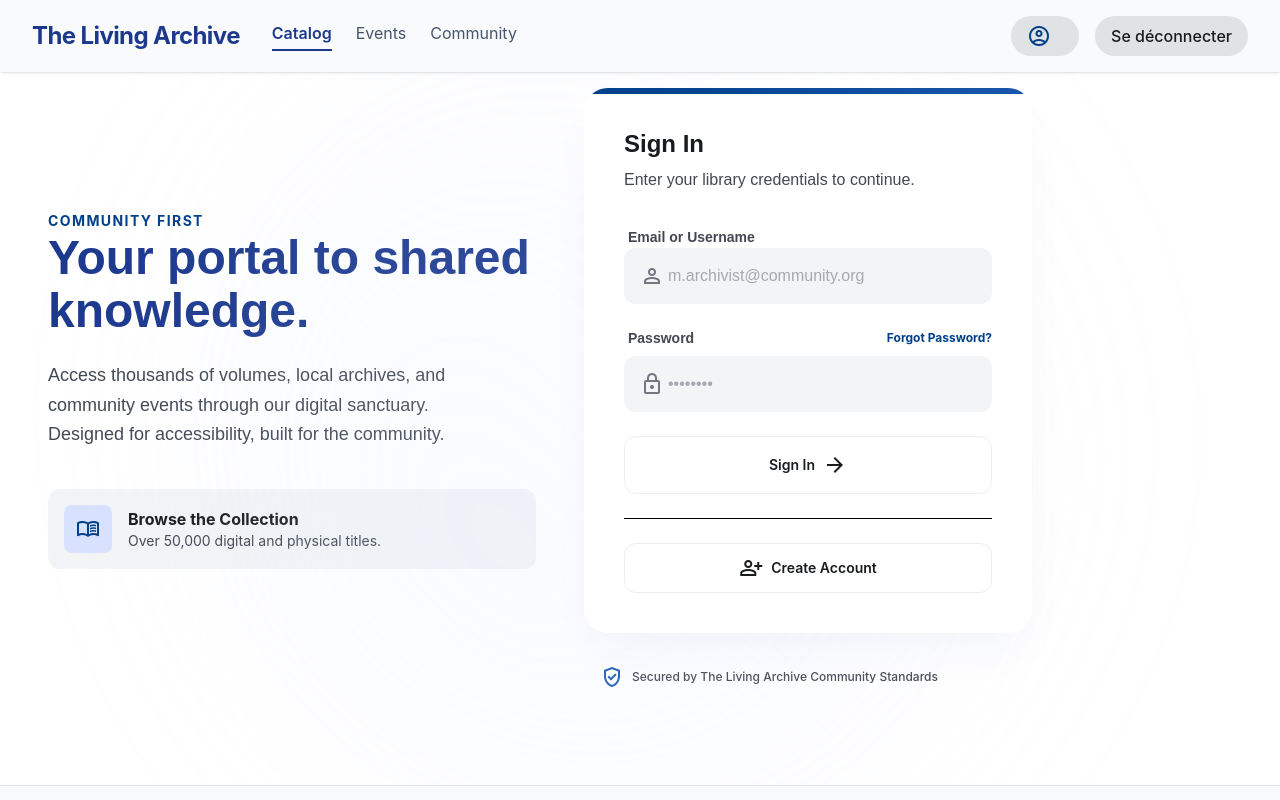
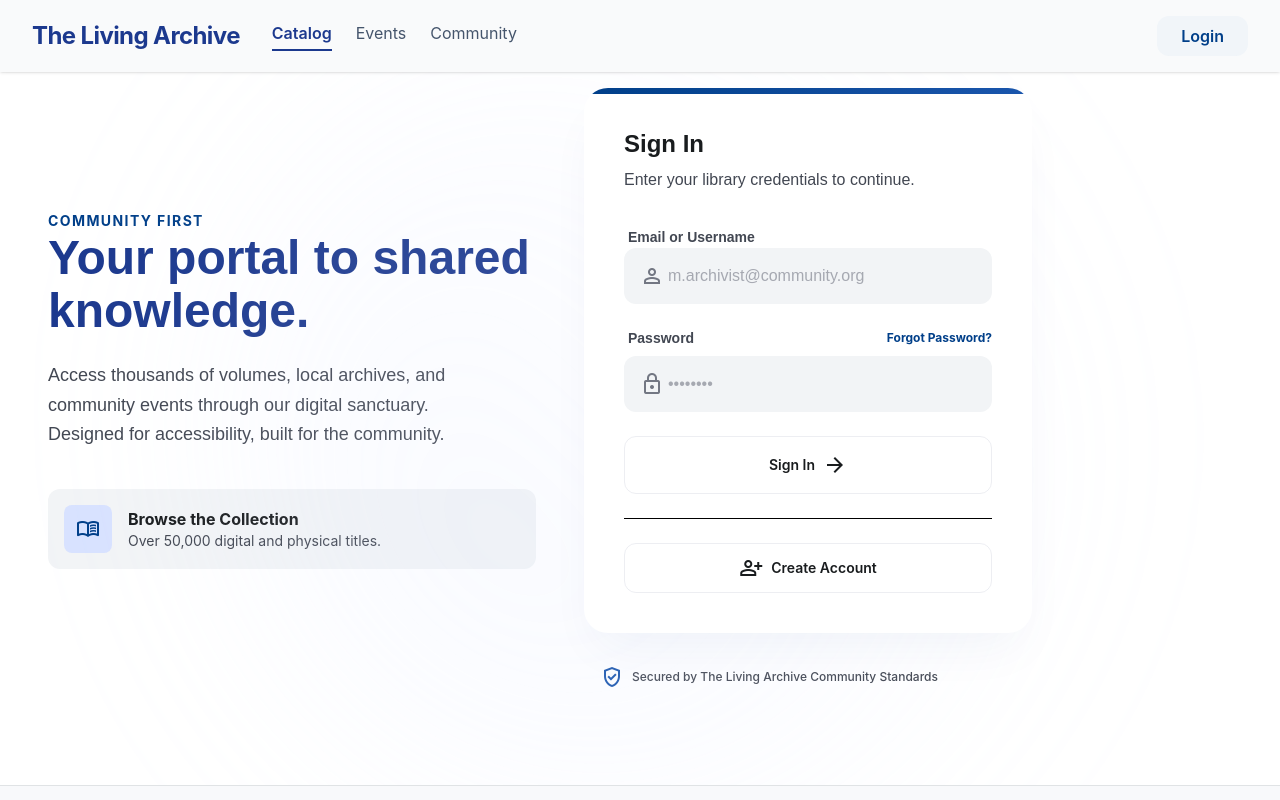
Before and after one commit to Federico2235/TP-BookHub-Front, an Angular app: page /login in a window 1280 px wide. Shown: the top 800 px of the page. Built offline with nearby package versions, Linux system fonts and the light colour scheme; no server answers; sample sign-in values are in the browser's storage.

Commit message:
Fix bug header partiel

```diff
--- a/src/app/features/users/pages/login/login.ts
+++ b/src/app/features/users/pages/login/login.ts
@@ -1,9 +1,9 @@
-import { Component, signal } from '@angular/core';
-import { FormGroup, FormsModule } from '@angular/forms';
-import { HttpClient } from '@angular/common/http';
+import { Component, inject, signal, WritableSignal } from '@angular/core';
+import { FormsModule } from '@angular/forms';
 import { AuthService } from '../../services/auth-service';
 import { LoginRequest } from '../../models/loginRequest.model';
 import { Router } from '@angular/router';
+import { UserService } from '../../services/user-service';
 
 
 @Component({
@@ -13,14 +13,13 @@ import { Router } from '@angular/router';
   styleUrl: './login.css',
 })
 export class Login {
+  private readonly userService: UserService = inject(UserService);
+  private readonly authApi: AuthService = inject(AuthService);
+  private readonly router: Router = inject(Router);
   email: string = '';
   password: string = '';
-  message= signal ('');
-  token = signal<string | null>(null);
-  constructor(
-    private authApi: AuthService,
-    private router: Router,
-  ) {}
+  message: WritableSignal<string> = signal('');
+  token: WritableSignal<string | null> = signal<string | null>(null);
 
   handleLogin() {
     const loginRequest: LoginRequest = {
@@ -29,18 +28,24 @@ export class Login {
     };
 
     this.authApi.login(loginRequest).subscribe({
-      next: async (response) => {
-        this.token.set(response.token);
+      next: (response) => {
         this.message.set('');
+
         if (response.token) {
+          this.token.set(response.token);
+
           localStorage.setItem('token', response.token);
           localStorage.setItem('id', response.id);
-          await this.router.navigate(['/']);
+
+          this.userService.fetchUserById(response.id).subscribe({
+            next: (user) => this.userService.loggedUserSignal.set(user),
+          });
+
+          this.router.navigate(['/']);
         }
       },
       error: (err) => {
         console.error('Error en login', err);
-
         this.token.set(null);
         this.message.set(err?.error?.message);
       },
--- a/src/app/features/users/services/auth-service.ts
+++ b/src/app/features/users/services/auth-service.ts
@@ -3,12 +3,14 @@ import { HttpClient } from '@angular/common/http';
 import { LoginRequest } from '../models/loginRequest.model';
 import { Observable } from 'rxjs';
 import { AuthResponse } from '../models/authResponse.model';
+import { UserService } from './user-service';
 
 @Injectable({
   providedIn: 'root',
 })
 export class AuthService {
   private http = inject(HttpClient);
+  private userService = inject(UserService)
   private apiUrl = 'http://localhost:8080/api/auth';
 
   login(request: LoginRequest): Observable<AuthResponse> {
@@ -22,6 +24,7 @@ export class AuthService {
   logout() {
     localStorage.removeItem("token")
     localStorage.removeItem('id')
+    this.userService.loggedUserSignal.set(null)
   }
 
   getUserId() {
--- a/src/app/features/users/services/user-service.ts
+++ b/src/app/features/users/services/user-service.ts
@@ -1,13 +1,17 @@
-import { inject, Injectable } from '@angular/core';
+import { inject, Injectable, Signal, signal, WritableSignal } from '@angular/core';
 import { HttpClient } from '@angular/common/http';
 import { User } from '../models/user.model';
+import { toSignal } from '@angular/core/rxjs-interop';
+import { Observable } from 'rxjs';
+import { AuthService } from './auth-service';
 
 @Injectable({
   providedIn: 'root',
 })
 export class UserService {
-  private readonly http:HttpClient = inject(HttpClient)
+  private readonly http: HttpClient = inject(HttpClient)
   private readonly API_URL: string = 'http://localhost:8080/api/users/'
+  loggedUserSignal = signal<User | null>(null)
 
   fetchUserById(id: string) {
     return this.http.get<User>(this.API_URL+id)
--- a/src/app/shared/header/header.html
+++ b/src/app/shared/header/header.html
@@ -9,16 +9,16 @@
       </nav>
     </div>
     <div class="flex items-center gap-4">
-      @if (isUserLogged()){
+      @if (loggedUser(); as user){
         <button (click)="navigateToProfile()" class="flex items-center gap-3 px-4 py-2 bg-surface-container-highest rounded-full hover:cursor-pointer">
           <span class="material-symbols-outlined text-primary" data-icon="account_circle">account_circle</span>
-          <span class="text-on-surface font-medium">{{user()?.firstName}} {{user()?.lastName}}</span>
+            <span class="text-on-surface font-medium">{{user.firstName}} {{user.lastName}}</span>
         </button>
         <button (click)="logout()" class="flex items-center gap-3 px-4 py-2 bg-surface-container-highest rounded-full hover:cursor-pointer">
           <span class="text-on-surface font-medium">Se déconnecter</span>
         </button>
       }
-      @if (!isUserLogged()){
+      @if (!loggedUser()){
         <button routerLink="/login" class="px-6 py-2 rounded-xl text-primary font-semibold bg-slate-100 transition-colors duration-300 cursor-pointer">
           Login
         </button>
--- a/src/app/shared/header/header.ts
+++ b/src/app/shared/header/header.ts
@@ -1,8 +1,6 @@
-import { Component, inject, Signal } from '@angular/core';
-import { ActivatedRoute, Router, RouterLink } from '@angular/router';
+import { Component, inject } from '@angular/core';
+import { Router, RouterLink } from '@angular/router';
 import { AuthService } from '../../features/users/services/auth-service';
-import { User } from '../../features/users/models/user.model';
-import { toSignal } from '@angular/core/rxjs-interop';
 import { UserService } from '../../features/users/services/user-service';
 
 @Component({
@@ -14,13 +12,9 @@ import { UserService } from '../../features/users/services/user-service';
 export class Header {
   private readonly authService: AuthService = inject(AuthService);
   private readonly router: Router = inject(Router);
-  private readonly userService = inject(UserService)
-  userId = this.authService.getUserId();
-  protected user: Signal<User | undefined> = toSignal(this.userService.fetchUserById(this.userId!));
-
-  isUserLogged() {
-    return this.authService.isUserLogged();
-  }
+  private readonly userService = inject(UserService);
+  protected userId = this.authService.getUserId();
+  protected loggedUser = this.userService.loggedUserSignal
 
   logout() {
     this.authService.logout();
```
